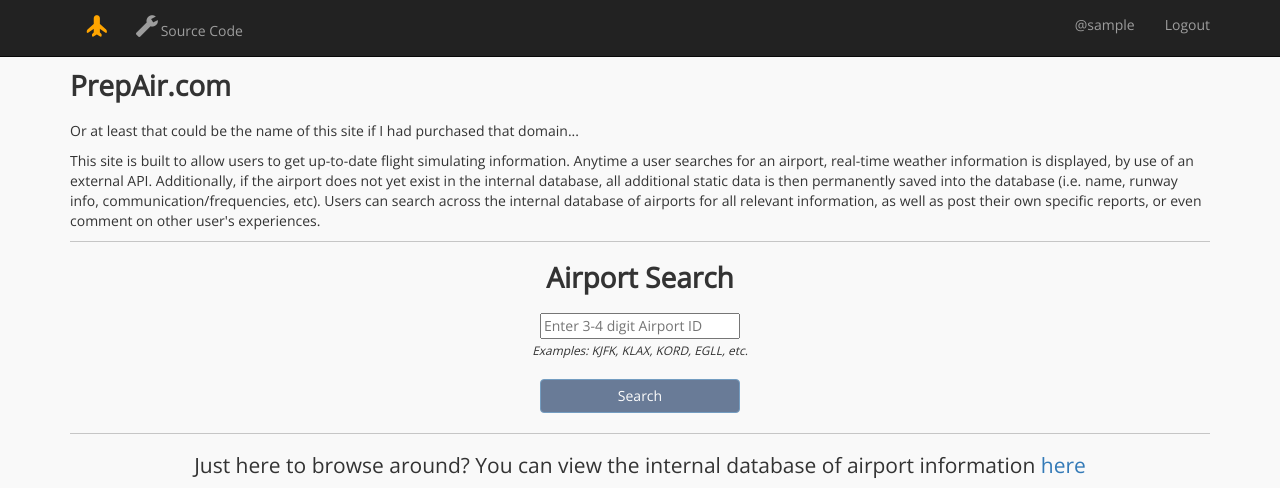
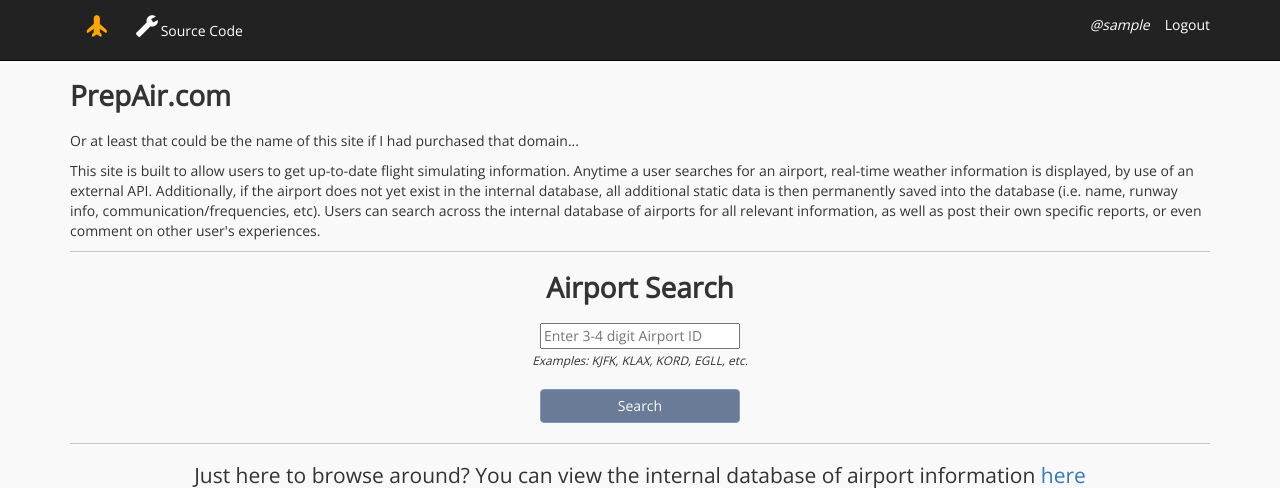
Before and after one commit to bfolks2/django-aviation, a Django app: page / in a window 1280 px wide. Shown: the top 488 px of the page. Run offline with Django 3.2, Linux system fonts and the light colour scheme; the visitor is signed in with stand-in values (Sample User, id 1); some libraries are stand-ins or nearby versions.

Commit message:
navbar style changes

```diff
--- a/prepair/static/css/master.css
+++ b/prepair/static/css/master.css
@@ -15,15 +15,38 @@ h2 {
     font-size: 1.5em !important;
 }
 
+.navbar li a {
+    color: white !important;
+}
+
+.navbar li p {
+    color: white !important;
+    line-height: 50px;
+    font-style: italic;
+}
+
+
+.navbar li a:hover {
+    color: lightgray !important;
+}
+
 span.glyphicon-plane {
     font-size: 1.5em;
     font-weight: bold;
     color: orange;
 }
 
+span.glyphicon-plane:hover {
+    color: darkorange;
+}
+
 span.glyphicon-wrench {
     font-size: 1.5em;
     font-weight: bold;
+}
+
+.main-header {
+    padding-top: 10px;
 }
 
 .sub-header {
--- a/prepair/templates/base.html
+++ b/prepair/templates/base.html
@@ -45,7 +45,7 @@
             </ul>
             <ul class="nav navbar-nav navbar-right">
               {% if user.is_authenticated %}
-                <li><a>@{{ user.username }}</a></li>
+                <li><p>@{{ user.username }}</p></li>
                 <li><a href="{% url 'accounts:logout' %}">Logout</a></li>
               {% else %}
                 <li><a href="{% url 'accounts:register-member' %}">Register</a></li>
```
